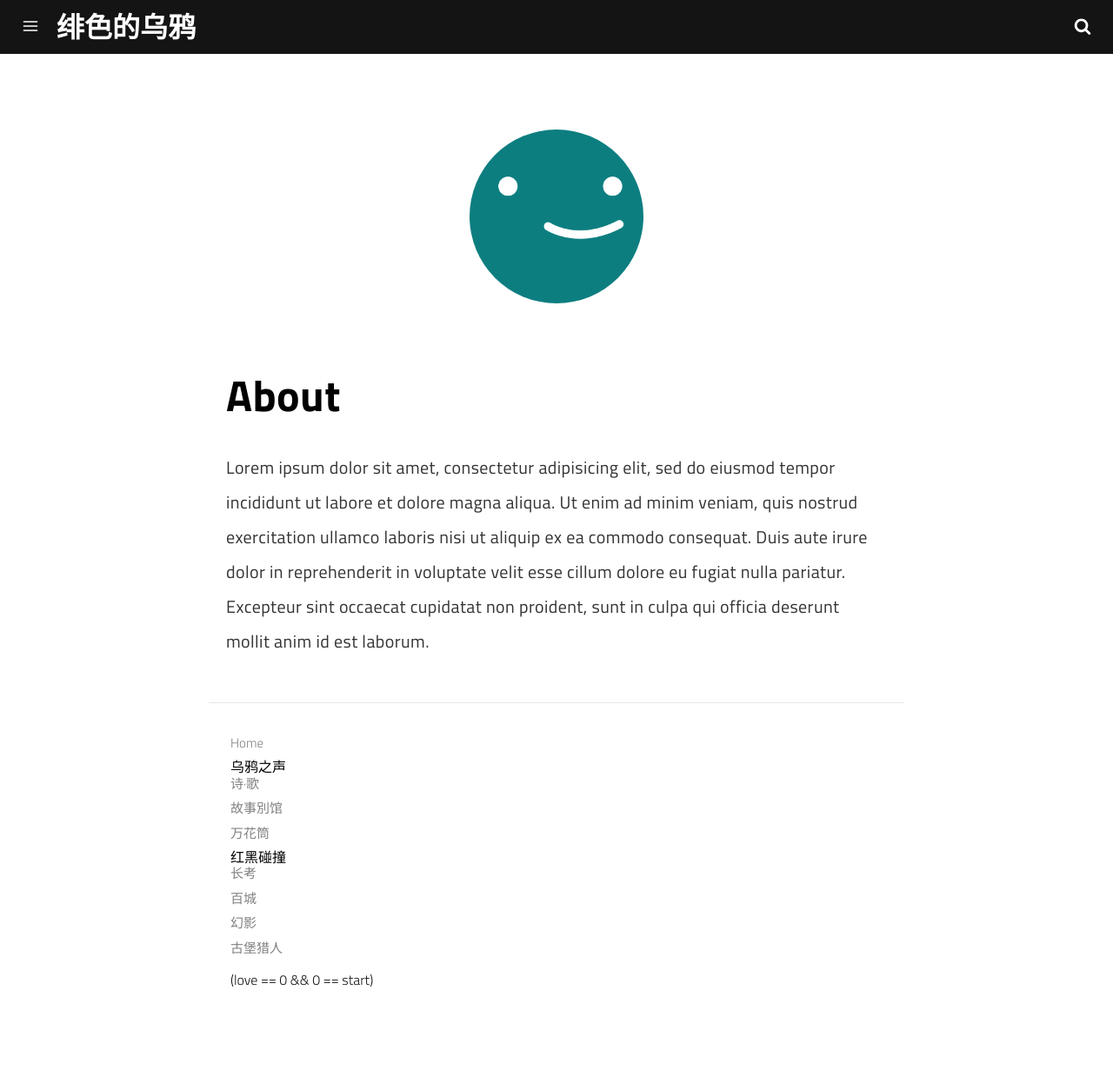
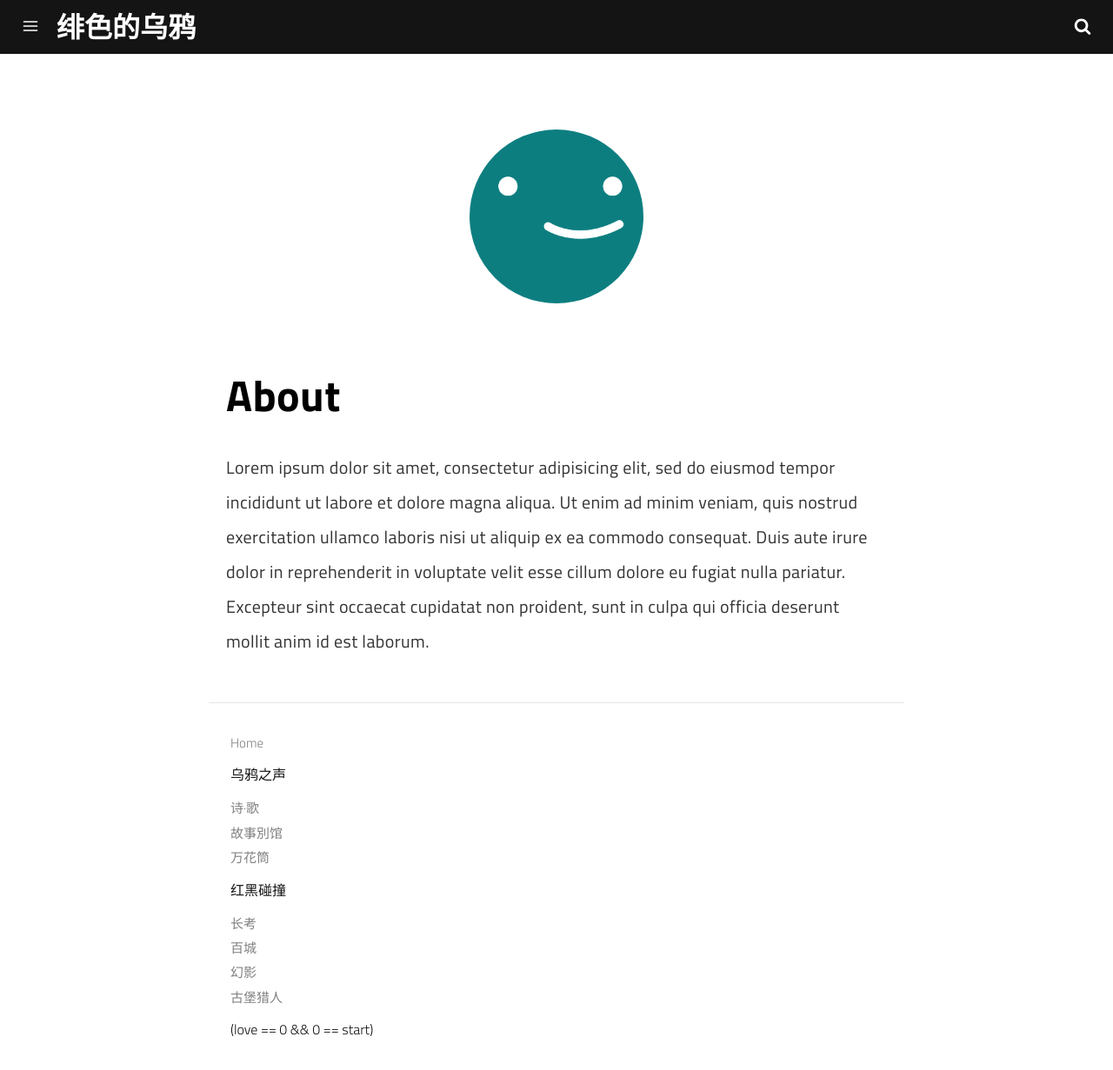
Before and after one commit to ScarletRook/SCARLETROOK.GITHUB.IO, a Jekyll site: the page built from pages/about.md, in a window 1280 px wide and 1233 px high. Shown: the whole window at 87% size. Built offline with Jekyll 4.4.1, drawn with Linux system fonts in a browser that asks for light colours; a script that is not in the unit is left out.

Commit message:
edit sub menu

```diff
--- a/_config.yml
+++ b/_config.yml
@@ -29,7 +29,7 @@ menu:
       - title: 幻影
         url: /category/life/
   - title: 古堡猎人
-    url: /
+    url: /category/life
 # email: youremail@test.com
 # See: https://disqus.com/
 disqus_username: disqus_username
--- a/_includes/links.html
+++ b/_includes/links.html
@@ -7,7 +7,7 @@
         </li>
       {% else %}
         <li>
-          {{item.title}}
+          <p>{{item.title}}</p>
           <ul>
             {% for sub in item.sub %}
               <li>
```
